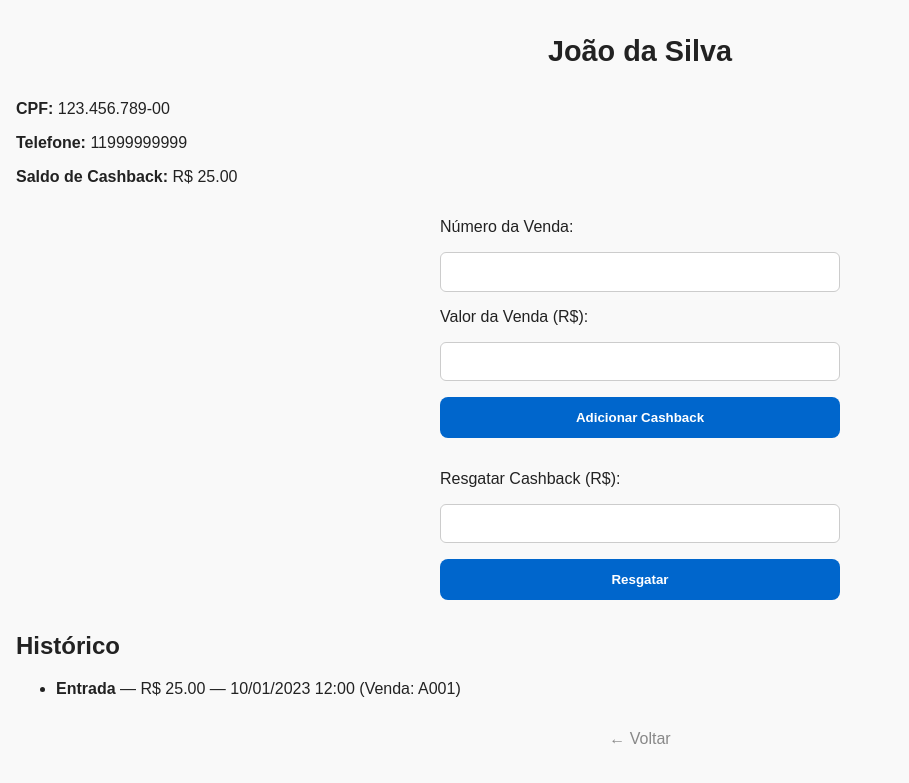
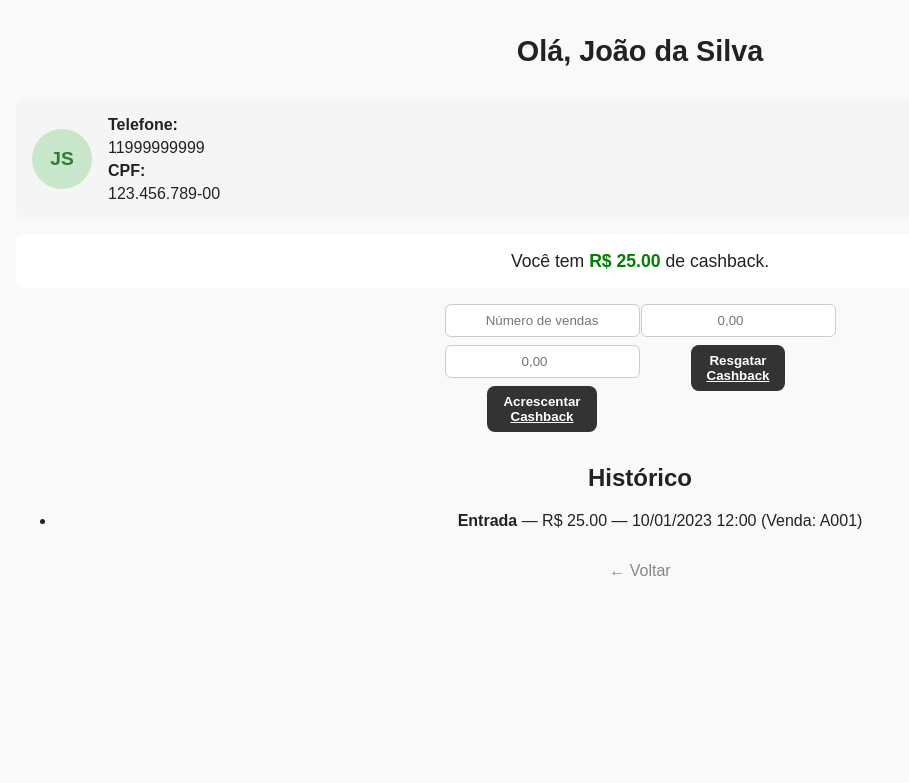
Before and after one commit to RodrigoFrancoBatata/cashback-nacar, a Flask app: page /cliente/1 in a window 1280 px wide. Shown: the top 783 px of the page, without its empty margins (0-909 px from the left). Run offline with Flask 3, Linux system fonts and the light colour scheme.

Commit message:
Atualiza layout visual do cliente (estilo cartão)

```diff
--- a/templates/cliente.html
+++ b/templates/cliente.html
@@ -7,59 +7,118 @@
   <link rel="stylesheet" href="/static/css/style.css">
   <link rel="manifest" href="/manifest.json" />
   <meta name="theme-color" content="#0066cc">
+  <style>
+    .perfil-box {
+      display: flex;
+      align-items: center;
+      justify-content: start;
+      gap: 1rem;
+      background-color: #f5f5f5;
+      padding: 1rem;
+      border-radius: 8px;
+      margin-bottom: 1rem;
+    }
+    .perfil-inicial {
+      width: 60px;
+      height: 60px;
+      border-radius: 50%;
+      background-color: #c8e6c9;
+      color: #2e7d32;
+      font-weight: bold;
+      display: flex;
+      align-items: center;
+      justify-content: center;
+      font-size: 1.2rem;
+    }
+    .box-dados {
+      display: flex;
+      flex-direction: column;
+      gap: 0.3rem;
+    }
+    .box-cash {
+      text-align: center;
+      background-color: #ffffff;
+      padding: 1rem;
+      border-radius: 8px;
+      margin-bottom: 1rem;
+      font-size: 1.1rem;
+    }
+    .acoes {
+      display: flex;
+      gap: 1rem;
+      justify-content: center;
+      flex-wrap: wrap;
+    }
+    .acoes form {
+      display: flex;
+      flex-direction: column;
+      align-items: center;
+      gap: 0.5rem;
+      max-width: 180px;
+    }
+    .acoes input {
+      text-align: center;
+      padding: 0.5rem;
+      border-radius: 6px;
+      border: 1px solid #ccc;
+    }
+    .acoes button {
+      padding: 0.5rem 1rem;
+      border-radius: 8px;
+      border: none;
+      font-weight: bold;
+      cursor: pointer;
+      background-color: #333;
+      color: white;
+    }
+  </style>
 </head>
 <body>
   <header>
-    <h1>{{ cliente.nome }}</h1>
+    <h1>Olá, {{ cliente.nome }}</h1>
   </header>
 
   <main>
+    <div class="perfil-box">
+      <div class="perfil-inicial">
+        {{ cliente.nome[0] }}{{ cliente.nome.split(' ')[-1][0] }}
+      </div>
+      <div class="box-dados">
+        <strong>Telefone:</strong> {{ cliente.telefone }}<br>
+        <strong>CPF:</strong> {{ cliente.cpf }}
+      </div>
+    </div>
 
-    {% with mensagens = get_flashed_messages(with_categories=true) %}
-      {% if mensagens %}
-        {% for categoria, msg in mensagens %}
-          <div class="toast {{ categoria }}">{{ msg }}</div>
-        {% endfor %}
-      {% endif %}
-    {% endwith %}
+    <div class="box-cash">
+      Você tem <strong style="color:green;">R$ {{ "%.2f"|format(cliente.cashback) }}</strong> de cashback.
+    </div>
 
-    <p><strong>CPF:</strong> {{ cliente.cpf }}</p>
-    <p><strong>Telefone:</strong> {{ cliente.telefone }}</p>
-    <p><strong>Saldo de Cashback:</strong> R$ {{ "%.2f"|format(cliente.cashback) }}</p>
+    <div class="acoes">
+      <form action="/cashback/{{ cliente.cpf }}" method="POST">
+        <input type="text" name="venda" placeholder="Número de vendas" required>
+        <input type="number" name="venda_valor" placeholder="0,00" min="0.01" step="0.01" required>
+        <button type="submit">Acrescentar<br><u>Cashback</u></button>
+      </form>
 
-    <form action="/cashback/{{ cliente.cpf }}" method="POST" class="formulario">
-      <label for="venda">Número da Venda:</label>
-      <input type="text" name="venda" id="venda" required>
+      <form action="/resgatar/{{ cliente.cpf }}" method="POST">
+        <input type="number" name="resgate" placeholder="0,00" min="0.01" step="0.01" required>
+        <button type="submit">Resgatar<br><u>Cashback</u></button>
+      </form>
+    </div>
 
-      <label for="venda_valor">Valor da Venda (R$):</label>
-      <input type="number" name="venda_valor" id="venda_valor" min="0.01" step="0.01" required>
-
-      <button type="submit">Adicionar Cashback</button>
-    </form>
-
-    <form action="/resgatar/{{ cliente.cpf }}" method="POST" class="formulario">
-      <label for="resgate">Resgatar Cashback (R$):</label>
-      <input type="number" name="resgate" id="resgate" min="0.01" step="0.01" required>
-
-      <button type="submit">Resgatar</button>
-    </form>
-
-    <h2>Histórico</h2>
+    <h2 style="text-align:center;margin-top:2rem;">Histórico</h2>
     {% if cliente.historico %}
       <ul>
         {% for item in cliente.historico|reverse %}
-          <li>
+          <li style="margin:0.5rem auto;text-align:center;">
             <strong>{{ item.tipo|capitalize }}</strong> —
             R$ {{ "%.2f"|format(item.valor) }} —
-            {{ item.data }}
-            {% if item.tipo == 'entrada' %}
-              (Venda: {{ item.venda }})
-            {% endif %}
+            {{ item.data }} {% if item.tipo == 'entrada' %}(Venda: {{ item.venda }}){% endif %}
           </li>
         {% endfor %}
       </ul>
     {% else %}
-      <p>Nenhuma movimentação registrada ainda.</p>
+      <p style="text-align:center;">Nenhuma movimentação registrada ainda.</p>
     {% endif %}
 
     <a href="/" class="btn-voltar">← Voltar</a>
@@ -71,12 +130,6 @@
         .then(() => console.log("✅ Service Worker registrado"))
         .catch(err => console.error("❌ Erro ao registrar SW:", err));
     }
-
-    // Remove toast após 3 segundos
-    setTimeout(() => {
-      const toast = document.querySelector(".toast");
-      if (toast) toast.remove();
-    }, 3000);
   </script>
 </body>
 </html>
```
